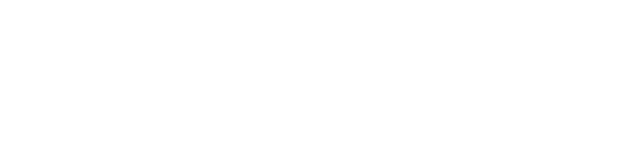
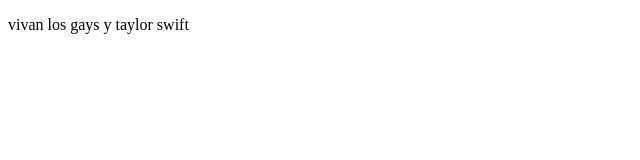
Before and after one commit to TheSCodex/Parapracticar, a plain HTML site: page index.html in a window 1280 px wide. Shown: the whole page, without its empty margins (0-640 px from the left). Drawn offline with Linux system fonts and the light colour scheme.

```diff
--- a/index.html
+++ b/index.html
@@ -7,6 +7,6 @@
     <title>Document</title>
 </head>
 <body>
-
+    <p>vivan los gays y taylor swift</p>
 </body>
 </html>
```
